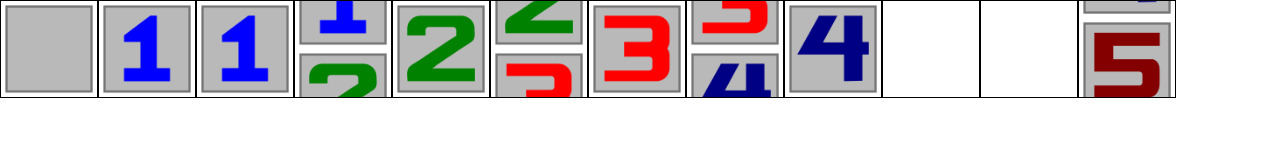
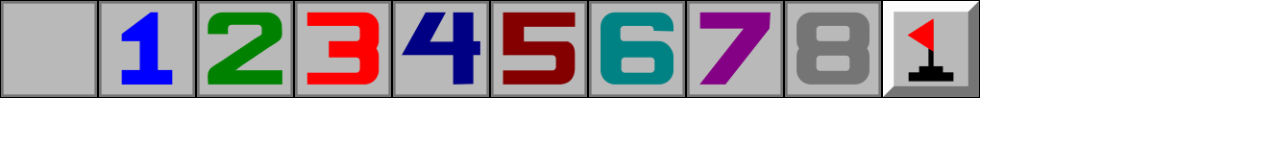
Before and after one commit to tylerbrandt/Minesweeper-JS, a plain HTML site: page public/sprite-test.html in a window 1280 px wide. Drawn offline with Linux system fonts and the light colour scheme.

Commit message:
updated sprite test, removed mines

```diff
--- a/public/sprite-test.html
+++ b/public/sprite-test.html
@@ -8,27 +8,24 @@
 			width: 96px;
 			height: 96px;
 			background-repeat: no-repeat;
-			background-image: url('/img/sprite.png');
 			background-size: 100%;
 		}
 
+		/*
 		.num0 {
 
 			background-position: 0px 0px;
 		}
 
 		.num1 {
-			/* background-position: 0px (1 * height)px; */
 			background-position: 0px -96px;
 		}
 
 		.num2 {
-			/* background-position: 0px (2 * height)px; */
 			background-position: 0px -96px;
 		}
 
 		.num3 {
-			/* background-position: 0px (3 * height)px; */
 			background-position: 0px -144px;
 		}
 
@@ -52,23 +49,49 @@
 			background-position: 0px -384px;
 		}
 
-		.mine {
-			/*
-				height = 220px
-				pos = 0px (9 * height = -1980)px
-			   	background-size = 458%
-			*/
-			background-position: -8px -1980px;
-			background-size: 458%;
+		.flag {
+			background-position: 0px -463px;
+		}
+		*/
+
+		td.num0 {
+			background-image: url("img/0.png");
 		}
 
-		.mine.error {
-			background-position: -10px -2058px;
-			background-size: 459%;
+		td.num1 {
+			background-image: url("img/1.png");
 		}
 
-		.flag {
-			background-position: 0px -463px;
+		td.num2 {
+			background-image: url("img/2.png");
+		}
+
+		td.num3 {
+			background-image: url("img/3.png");
+		}
+
+		td.num4 {
+			background-image: url("img/4.png");
+		}
+
+		td.num5 {
+			background-image: url("img/5.png");
+		}
+
+		td.num6 {
+			background-image: url("img/6.png");
+		}
+
+		td.num7 {
+			background-image: url("img/7.png");
+		}
+
+		td.num8 {
+			background-image: url("img/8.png");
+		}
+
+		td.flag {
+			background-image: url("img/flag.png");
 		}
 		</style>
 	</head>
@@ -84,8 +107,6 @@
 				<td class="num6"></td>
 				<td class="num7"></td>
 				<td class="num8"></td>
-				<td class="mine"></td>
-				<td class="mine error"></td>
 				<td class="flag"></td>
 			</tr>
 		</table>
```
